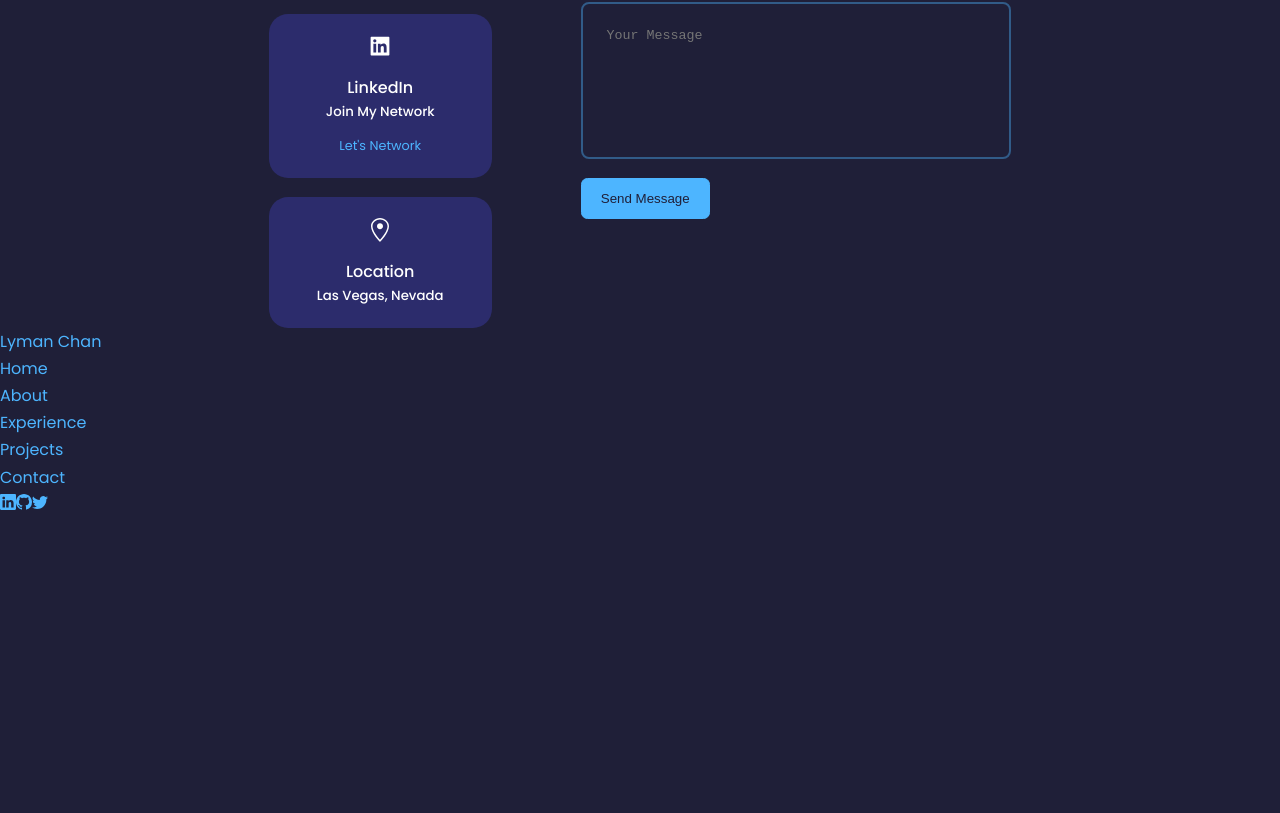
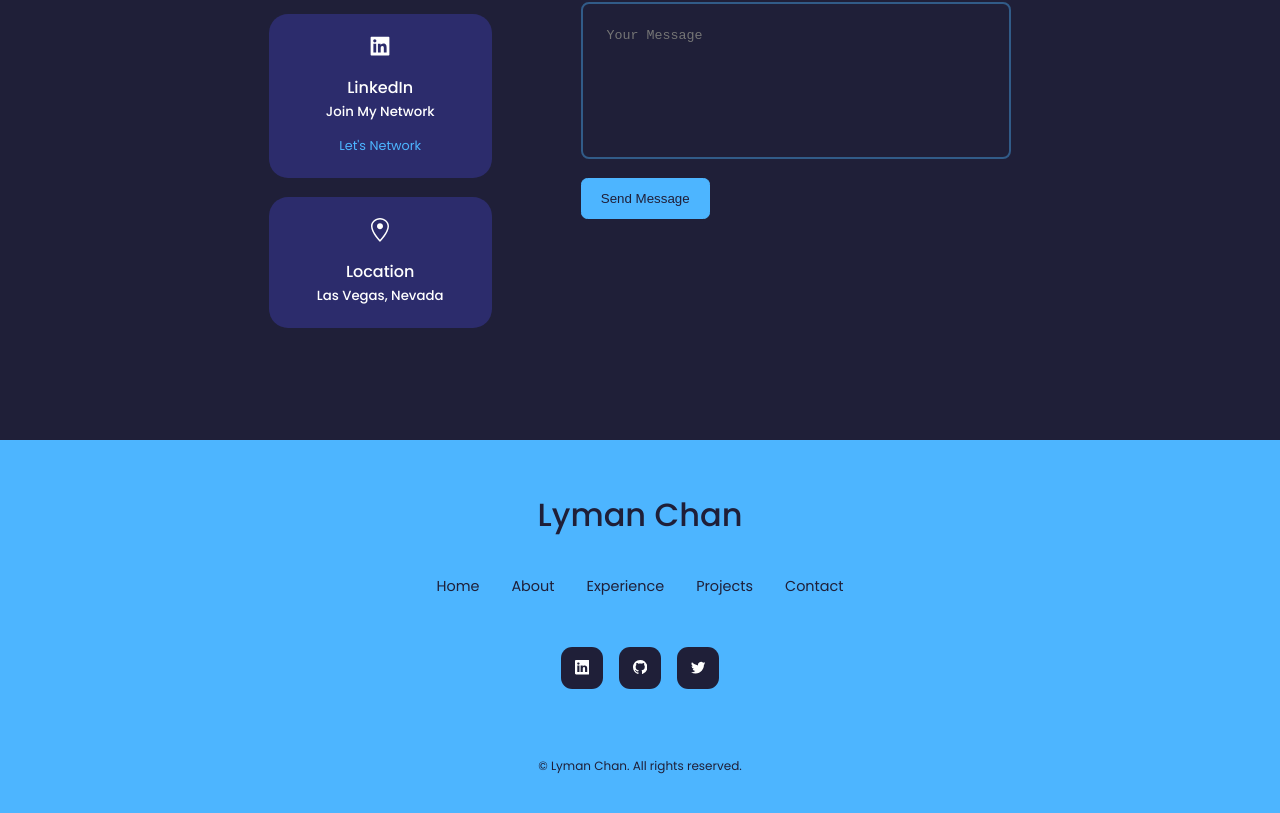
Before and after one commit to legacycultivated/react-portfolio-lyman, a React (Create React App) app: page / in a window 1280 px wide. Shown: the part 3611-4424 px from the top of the page. Before the commit the page ends 4129 px from the top, so only its background shows below. Built offline with nearby package versions, Linux system fonts and the light colour scheme.

Commit message:
complete foot component

```diff
--- a/src/components/footer/Footer.jsx
+++ b/src/components/footer/Footer.jsx
@@ -38,6 +38,10 @@
           <BsTwitter />
         </a>
       </div>
+
+      <div className="footer_copyright">
+        <small>&copy; Lyman Chan. All rights reserved.</small>
+      </div>
     </footer>
   );
 };
--- a/src/components/footer/footer.css
+++ b/src/components/footer/footer.css
@@ -0,0 +1,65 @@
+footer {
+  background: var(--color-primary);
+  padding: 3rem 0;
+  text-align: center;
+  font-size: 0.9rem;
+  margin-top: 7rem;
+}
+
+footer a {
+  color: var(--color-bg);
+}
+
+.footer_logo {
+  font-size: 2rem;
+  font-weight: 500;
+  margin-bottom: 2rem;
+  display: inline-block;
+}
+
+.permalinks {
+  display: flex;
+  flex-wrap: wrap;
+  justify-content: center;
+  gap: 2rem;
+  margin: 0 auto 3rem;
+}
+
+.footer_socials {
+  display: flex;
+  justify-content: center;
+  gap: 1rem;
+  margin-bottom: 4rem;
+}
+
+.footer_socials a {
+  background: var(--color-bg);
+  color: var(--color-white);
+  padding: 0.8rem;
+  border-radius: 0.7rem;
+  display: flex;
+  border: 1px solid transparent;
+}
+
+.footer_socials a:hover {
+  background: transparent;
+  color: var(--color-bg);
+  border-color: var(--color-bg);
+}
+
+.footer_copyright {
+  margin-bottom: 4rem;
+  color: var(--color-bg);
+}
+
+/* Media Queries for Small Devices (cell phones) */
+
+@media screen and (max-width: 600px) {
+  .permalinks {
+    flex-direction: column;
+    gap: 1.5rem;
+  }
+  .footer_socials {
+    margin-bottom: 2.6rem;
+  }
+}
```
